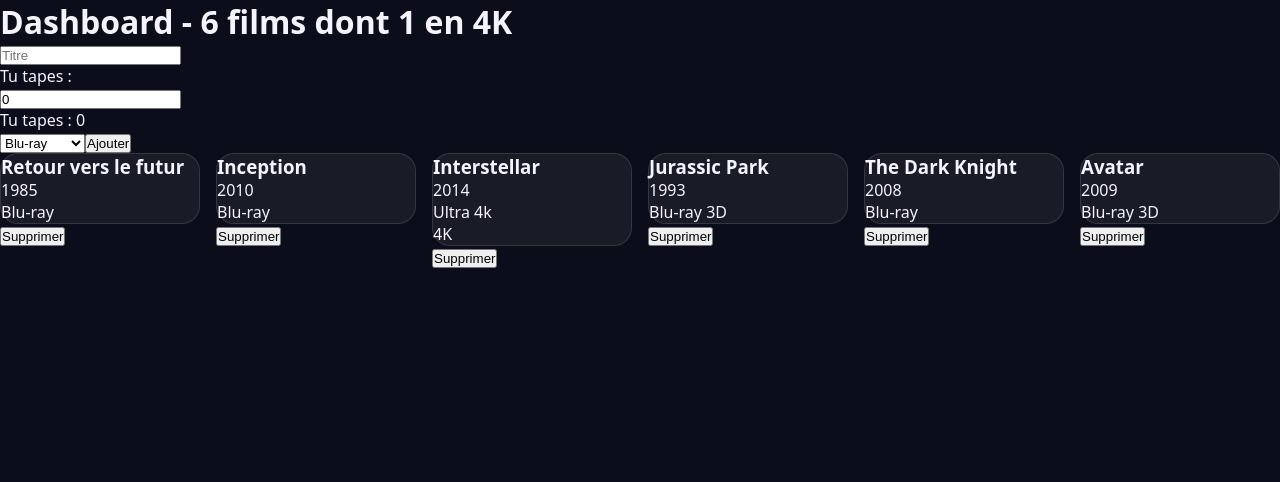
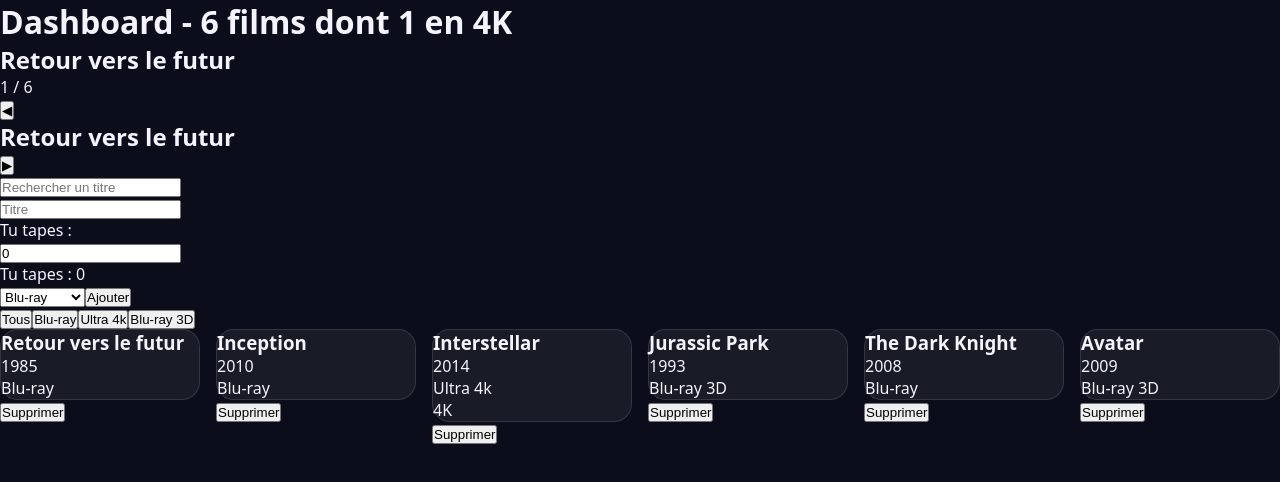
Before and after one commit to FrancoDev06/Dashboard, a React (Vite) app: page / in a window 1280 px wide. Shown: the top 482 px of the page. Built offline with nearby package versions, Linux system fonts and the light colour scheme.

Commit message:
State and event

```diff
--- a/src/App.tsx
+++ b/src/App.tsx
@@ -2,38 +2,58 @@
 import { Title } from './components/title'
 import { BlurayCard } from './components/bluray'
 import { Button } from './components/button'
-import { blurays } from './data/film'
+import { blurays } from './data/movie'
 import { useState } from 'react'
-import { AjoutBluray } from './components/ajoutBluray'
-import type { Film } from './data/film'
+import { AjoutBluray } from './components/addBluray'
+import { Slide } from './components/slide'
+import type { Movie } from './data/movie'
 
 function App() {
 
-  const [films, setFilms] = useState<Film[]>(blurays)
+  const [movies, setMovies] = useState<Movie[]>(blurays)
+  const [filter, setFilter] = useState<'Tous' | Movie['format']>('Tous')
+  const [search, setSearch] = useState('')
 
-  const totalFilms = films.length
-  const total4K = films.filter((film) => film.format === 'Ultra 4k').length
-  const deleteFilm = (id: number) => {
-    setFilms(films.filter((film) => film.id !== id))
+  const totalMovies = movies.length
+  const total4K = movies.filter((movie) => movie.format === 'Ultra 4k').length
+  const filteredMovies = movies.filter((movie) => {
+    const goodFormat = filter === 'Tous' || movie.format === filter
+    const goodTitle = movie.title.toLowerCase().includes(search.toLowerCase())
+    return goodFormat && goodTitle
+  })
+
+  const deleteMovie = (id: number) => {
+    setMovies(movies.filter((movie) => movie.id !== id))
   }
 
-  function ajouter(film: Omit<Film, 'id'>) {
-  setFilms([...films, { ...film, id: Date.now() }])
-}
+  function addMovie(film: Omit<Movie, 'id'>) {
+    setMovies([...movies, { ...film, id: Date.now() }])
+  }
 
   return (
     <main>
-      <Title title={`Dashboard - ${totalFilms} films dont ${total4K} en 4K`} />
-      <AjoutBluray onAdd={ajouter} />
+      <Title title={`Dashboard - ${totalMovies} films dont ${total4K} en 4K`} />
+      <Slide movies={movies} />
+
+
+      {filteredMovies.length === 0 && <p>Aucun film trouvé.</p>}
+      <input value={search} onChange={(e) => setSearch(e.target.value)} placeholder="Rechercher un titre" />
+      <AjoutBluray onAdd={addMovie} />
+      <div>
+        <Button title="Tous" onClick={() => setFilter('Tous')} />
+        <Button title="Blu-ray" onClick={() => setFilter('Blu-ray')} />
+        <Button title="Ultra 4k" onClick={() => setFilter('Ultra 4k')} />
+        <Button title="Blu-ray 3D" onClick={() => setFilter('Blu-ray 3D')} />
+      </div>
       <section className="cards">
-        {films.map((film) => (
-          <div key={film.id}>
+        {filteredMovies.map((movie) => (
+          <div key={movie.id}>
             <BlurayCard
-              title={film.title}
-              year={film.year}
-              format={film.format}
+              title={movie.title}
+              year={movie.year}
+              format={movie.format}
             />
-            <Button onClick={() => deleteFilm(film.id)} title="Supprimer" />
+            <Button onClick={() => deleteMovie(movie.id)} title="Supprimer" />
           </div>
         ))}
       </section>
--- a/src/components/ajoutBluray.tsx
+++ b/src/components/addBluray.tsx
@@ -1,16 +1,16 @@
 import { useState } from 'react'
-import type { Film } from '../data/film'
+import type { Movie } from '../data/movie'
 import type { SubmitEvent } from "react";
 
 
 type AjoutBlurayProps = {
-    onAdd: (film: Omit<Film, 'id'>) => void
+    onAdd: (film: Omit<Movie, 'id'>) => void
 }
 
 export function AjoutBluray({ onAdd }: AjoutBlurayProps) {
     const [titre, setTitre] = useState('')
     const [year, setYear] = useState(0)
-    const [format, setFormat] = useState<Film['format']>('Blu-ray')
+    const [format, setFormat] = useState<Movie['format']>('Blu-ray')
 
 
     function valider(e: SubmitEvent<HTMLFormElement>) {
@@ -30,7 +30,7 @@
             <p>Tu tapes : {titre}</p>
             <input type="number" value={year} onChange={(e) => setYear(Number(e.target.value))} placeholder="Titre" />
             <p>Tu tapes : {year}</p>
-            <select value={format} onChange={(e) => setFormat(e.target.value as Film['format'])}>
+            <select value={format} onChange={(e) => setFormat(e.target.value as Movie['format'])}>
                 <option value="Blu-ray">Blu-ray</option>
                 <option value="4k">Ultra 4k</option>
                 <option value="3D">Blu-ray 3D</option>
--- /dev/null
+++ b/src/components/slide.tsx
@@ -0,0 +1,28 @@
+import { useState } from 'react'
+import type { Movie } from '../data/movie'
+
+type SlideProps = {
+    movies: Movie[]
+}
+
+export function Slide({ movies }: SlideProps) {
+    const [index, setIndex] = useState(0)
+    const position = index % movies.length
+    const movie = movies[position]
+
+    if (movies.length === 0) {
+        return <p>Aucun film à afficher.</p>
+    }
+
+
+    return (
+        <div>
+            <h2>{movie.title}</h2>
+            <p>{index + 1} / {movies.length}</p>
+            <button onClick={() => setIndex((i) => (i - 1 + movies.length) % movies.length)}>◀</button>
+            <h2>{movie.title}</h2>
+            <button onClick={() => setIndex((i) => (i + 1) % movies.length)}>▶</button>
+        </div >
+
+    )
+}
--- a/src/data/film.ts
+++ b/src/data/movie.ts
@@ -1,4 +1,4 @@
-export type Film = {
+export type Movie = {
     id: number;
     title: string;
     year: number;
@@ -6,7 +6,7 @@
 }
 
 
-export const blurays: Film[] = [
+export const blurays: Movie[] = [
     {
         id: 1,
         title: "Retour vers le futur",
```
